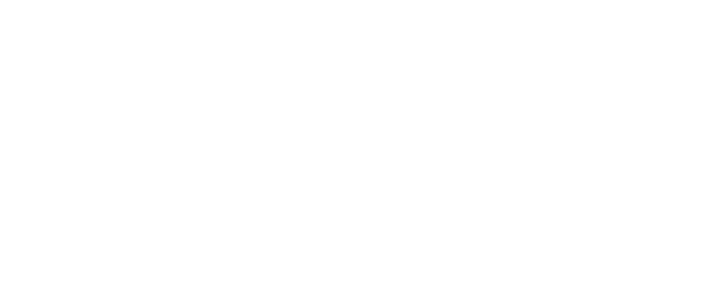
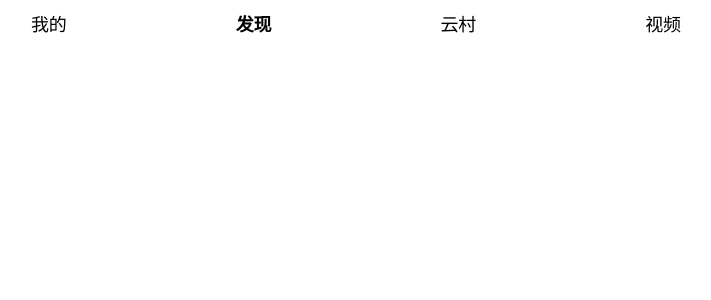
Before and after one commit to Maoyingxuan/cloud_music_app, a Vue app in the folder cloudmusic/: page / in a window 1280 px wide. Shown: the top 300 px of the page, without its empty margins (284-995 px from the left). Built offline with nearby package versions, Linux system fonts and the light colour scheme.

Commit message:
topnav组件封装完成

```diff
--- a/cloudmusic/public/index.html
+++ b/cloudmusic/public/index.html
@@ -5,7 +5,7 @@
     <meta http-equiv="X-UA-Compatible" content="IE=edge">
     <meta name="viewport" content="width=device-width,initial-scale=1.0">
     <link rel="icon" href="<%= BASE_URL %>favicon.ico">
-    <script src="//at.alicdn.com/t/c/font_4388059_c6r592vy5y.js"></script>
+    <script src="//at.alicdn.com/t/c/font_4388059_t77c1b9u7vt.js"></script>
     <title><%= htmlWebpackPlugin.options.title %></title>
   </head>
   <body>
--- a/cloudmusic/src/App.vue
+++ b/cloudmusic/src/App.vue
@@ -10,7 +10,7 @@
   box-sizing: border-box;
 }
 .icon{
-  widows: 20px;
-  height: 20px;
+  width: 0.4rem;
+  height: 0.4rem;
 }
 </style>
--- a/cloudmusic/src/components/home/TopNav.vue
+++ b/cloudmusic/src/components/home/TopNav.vue
@@ -1,3 +1,42 @@
 <template>
-    <div class = "topNav"></div>
+    <div class = "topNav">
+        <div class="topleft">
+            <svg class = "icon" aria-hidden="true">
+      <use xlink:href = "#icon-danlieliebiao"></use>
+    </svg>
+        </div>
+
+    <div class="topContent">
+        <span>我的</span>
+        <span class = "active">发现</span>
+        <span>云村</span>
+        <span>视频</span>
+    </div>
+    <div class = "topright">
+        <svg class = "icon" aria-hidden="true">
+      <use xlink:href = "#icon-sousuo"></use>
+    </svg>
+    </div>
+
+    </div>
 </template>
+<style>
+    .topNav{
+        width: 100%;
+        padding: 10px;
+        display: flex;
+        justify-content: space-between;
+
+    }
+    .topContent{
+        width: 65%;
+        height: 100%;
+        display: flex;
+        justify-content: space-around;
+        align-items: center;
+        font-size: 18px;
+        }
+        .active{
+            font-weight: 900;
+        }
+</style>
--- a/cloudmusic/src/views/HomeView.vue
+++ b/cloudmusic/src/views/HomeView.vue
@@ -1,13 +1,14 @@
 <template>
-  <div class="home">
-    <svg class = "icon" aria-hidden="true">
-      <use xlink:href = "#icon-wangyiyunyinle"></use>
-    </svg>
-  </div>
+  <TopNav/>
+
 </template>
 
-<script lang="ts">
+<script>
+import TopNav from '@/components/home/TopNav.vue'
 export default{
-
+name:"home",
+components:{
+  TopNav,
+}
 }
 </script>
```
